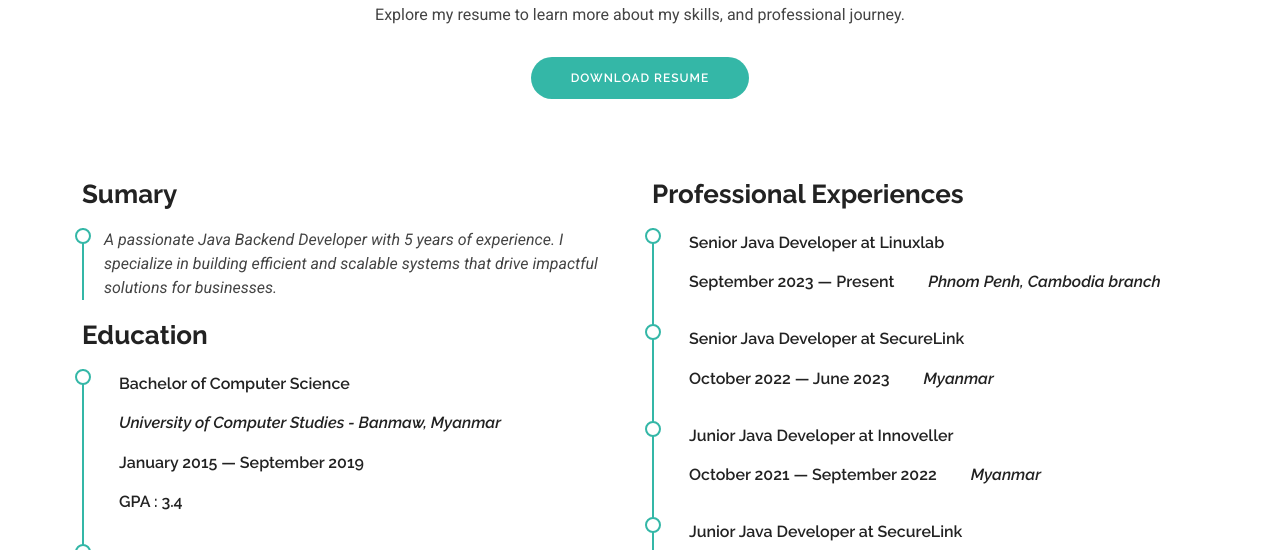
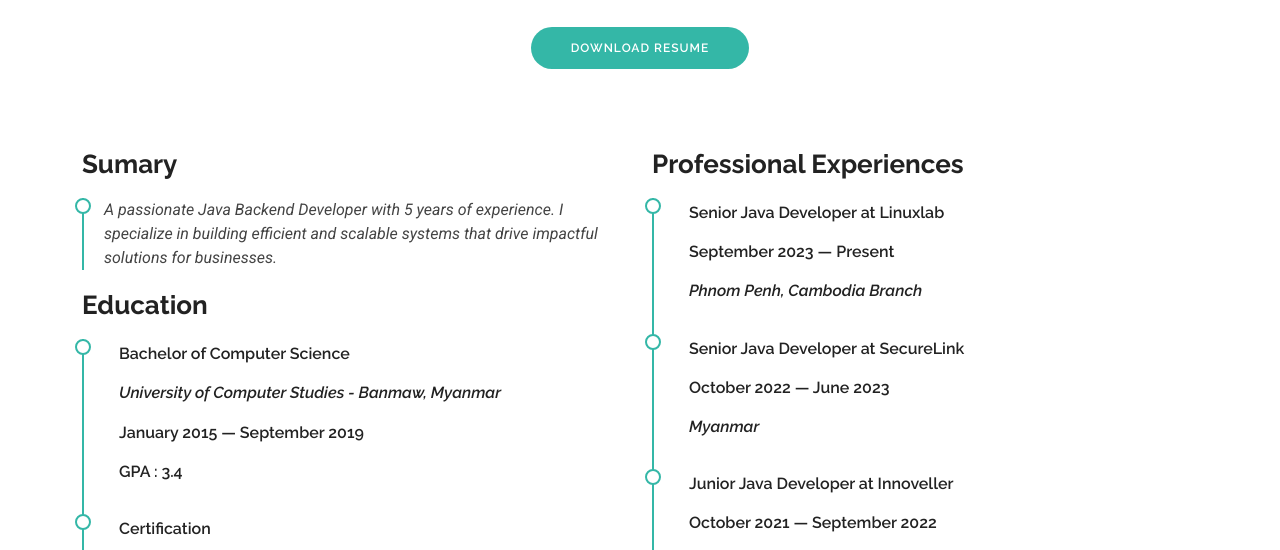
Before and after one commit to nanmokham101/my-portfolio-website, a plain HTML site: page resume.html in a window 1280 px wide. Shown: the part 218-768 px from the top of the page. Drawn offline with Linux system fonts and the light colour scheme.

Commit message:
update info

```diff
--- a/assets/css/main.css
+++ b/assets/css/main.css
@@ -639,7 +639,7 @@ section,
 .section {
   color: var(--default-color);
   background-color: var(--background-color);
-  padding: 60px 0;
+  padding: 30px 0;
   scroll-margin-top: 100px;
   overflow: clip;
 }
--- a/resume.html
+++ b/resume.html
@@ -116,26 +116,26 @@
           <div class="col-lg-6" data-aos="fade-up" data-aos-delay="200">
             <h3 class="resume-title">Professional Experiences</h3>
             <div class="resume-item">
-              <h5>Senior Java Developer at Linuxlab</h5>
-              <h5>September 2023 — Present</h5>
-              <h5><em>Phnom Penh, Cambodia branch </em></h5>
+              <h5>Senior Java Developer at Linuxlab</h5><br>
+              <h5>September 2023 — Present</h5><br>
+              <h5><em>Phnom Penh, Cambodia Branch </em></h5>
             </div><!-- Edn Resume Item -->
 
             <div class="resume-item">
-              <h5>Senior Java Developer at SecureLink</h5>
-              <h5>October 2022 — June 2023</h5>
+              <h5>Senior Java Developer at SecureLink</h5><br>
+              <h5>October 2022 — June 2023</h5><br>
               <h5><em>Myanmar</em></h5>
             </div><!-- Edn Resume Item -->
 
             <div class="resume-item">
-              <h5>Junior Java Developer at Innoveller</h5>
-              <h5>October 2021 — September 2022</h5>
+              <h5>Junior Java Developer at Innoveller</h5><br>
+              <h5>October 2021 — September 2022</h5><br>
               <h5><em>Myanmar</em></h5>
             </div><!-- Edn Resume Item -->
 
             <div class="resume-item">
-              <h5>Junior Java Developer at SecureLink</h5>
-              <h5>April 2020 — September 2021</h5>
+              <h5>Junior Java Developer at Softstar Technology</h5><br>
+              <h5>April 2020 — September 2021</h5><br>
               <h5><em>Myanmar</em></h5>
             </div><!-- Edn Resume Item -->
 
```
Also changed, not shown: about.html (+3 -3 lines).
